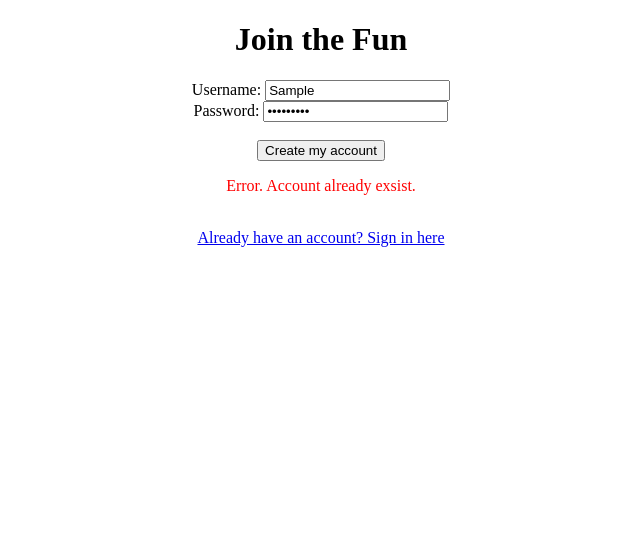
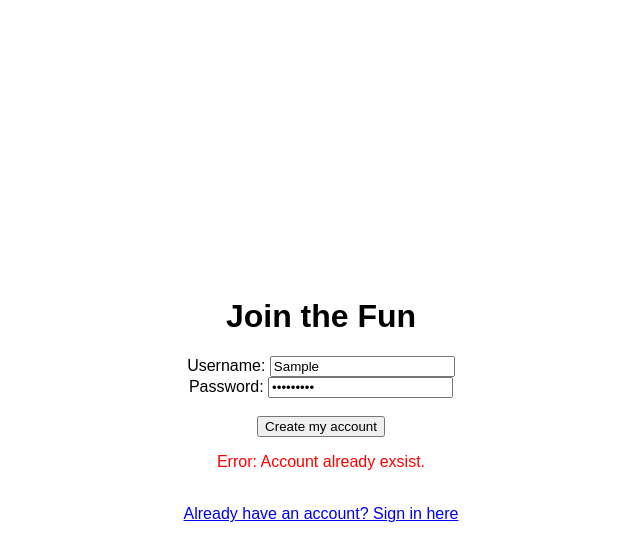
Before and after one commit to jnmasterjn/IB-Bio-Quiz-App, a React (Vite) app in the folder client/react-frontend/: page /signup in a window 1280 px wide. Both pictures are taken after typing "Sample", "Sample123" into the empty fields and a click on the button "Create my account". Shown: the top 560 px of the page, without its empty margins (319-959 px from the left). Built offline with nearby package versions, Linux system fonts and the light colour scheme; no server answers.

Commit message:
fix texts

```diff
--- a/client/react-frontend/src/assets/css/main.css
+++ b/client/react-frontend/src/assets/css/main.css
@@ -1,2 +1,14 @@
 div, button {
     text-align: center;}
+
+body {
+    background-color: var(--background-color);
+    font-family: Arial, sans-serif;
+    color: var(--text-color);
+    margin: 0;
+    padding: 0;
+    display: flex;
+    justify-content: center;
+    align-items: center;
+    height: 100vh;
+    }
--- a/client/react-frontend/src/assets/pages/Game.jsx
+++ b/client/react-frontend/src/assets/pages/Game.jsx
@@ -137,7 +137,7 @@
 
     return (<>
     <div>
-    <link href="https://cdn.jsdelivr.net/npm/bootstrap@5.3.3/dist/css/bootstrap.min.css" rel="stylesheet" integrity="sha384-QWTKZyjpPEjISv5WaRU9OFeRpok6YctnYmDr5pNlyT2bRjXh0JMhjY6hW+ALEwIH" crossorigin="anonymous"></link>
+
         <div>
             <h4>Game Page</h4>
             <h4>Player: {name}</h4>
@@ -146,7 +146,7 @@
 
             <h2>{currentQuestion.question}</h2>
             {currentQuestion.options.map((option, index) => (
-                <button key={index}  type="button" class="btn btn-secondary btn-sm"
+                <button key={index}
                         onClick={() => HandleUserAnswer(option)}>
                     {option}
                 </button>
--- a/client/react-frontend/src/assets/pages/Signup.jsx
+++ b/client/react-frontend/src/assets/pages/Signup.jsx
@@ -42,7 +42,7 @@
                 </form>
 
                 {/* check the value of Error, if it's true generate the <p> */}
-                {Error && <p style={{color:'red'}}> Error. Account already exsist. </p>}
+                {Error && <p style={{color:'red'}}> Error: Account already exsist. </p>}
 
                 <br/>
                 <Link to='../Signin'>Already have an account? Sign in here</Link>
```
